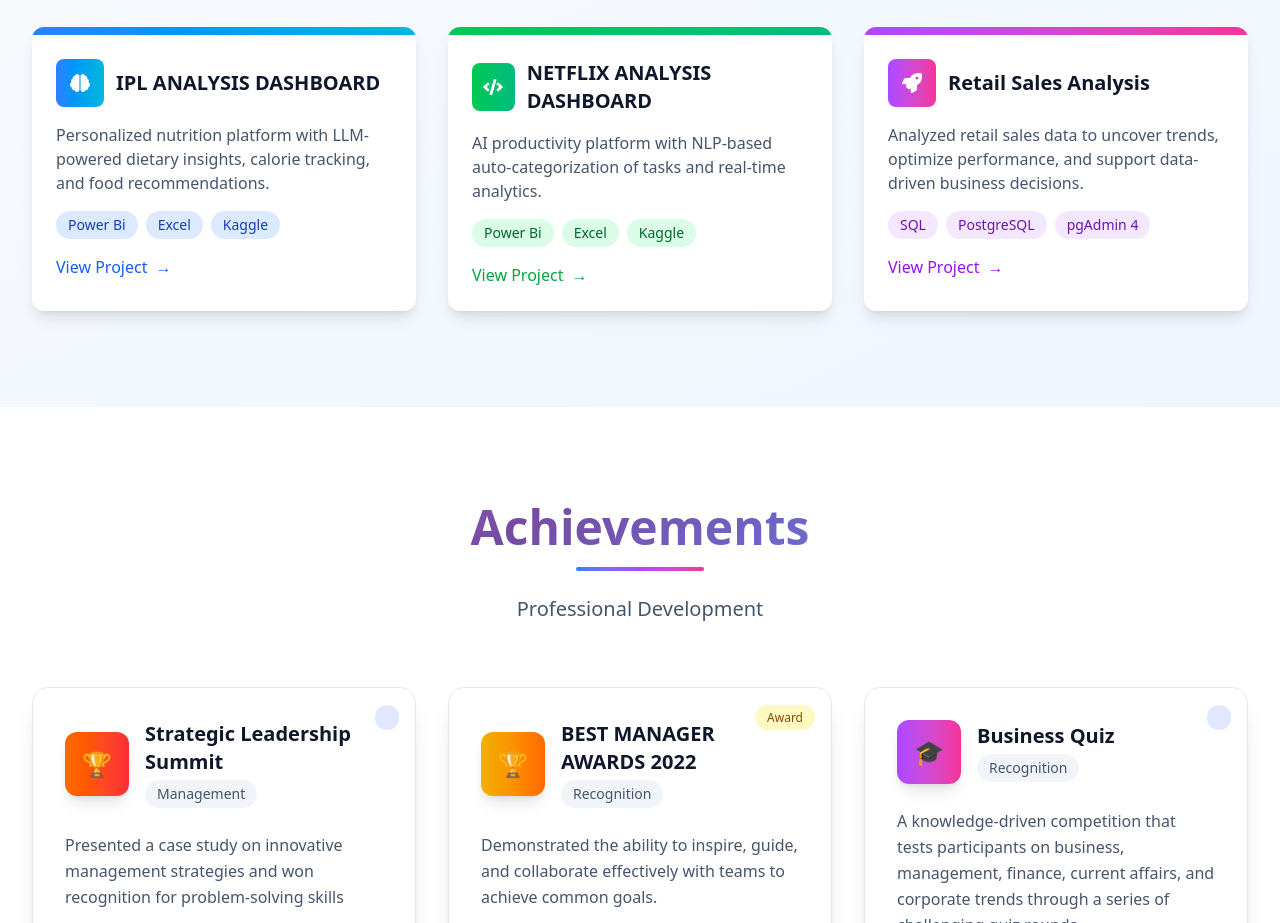
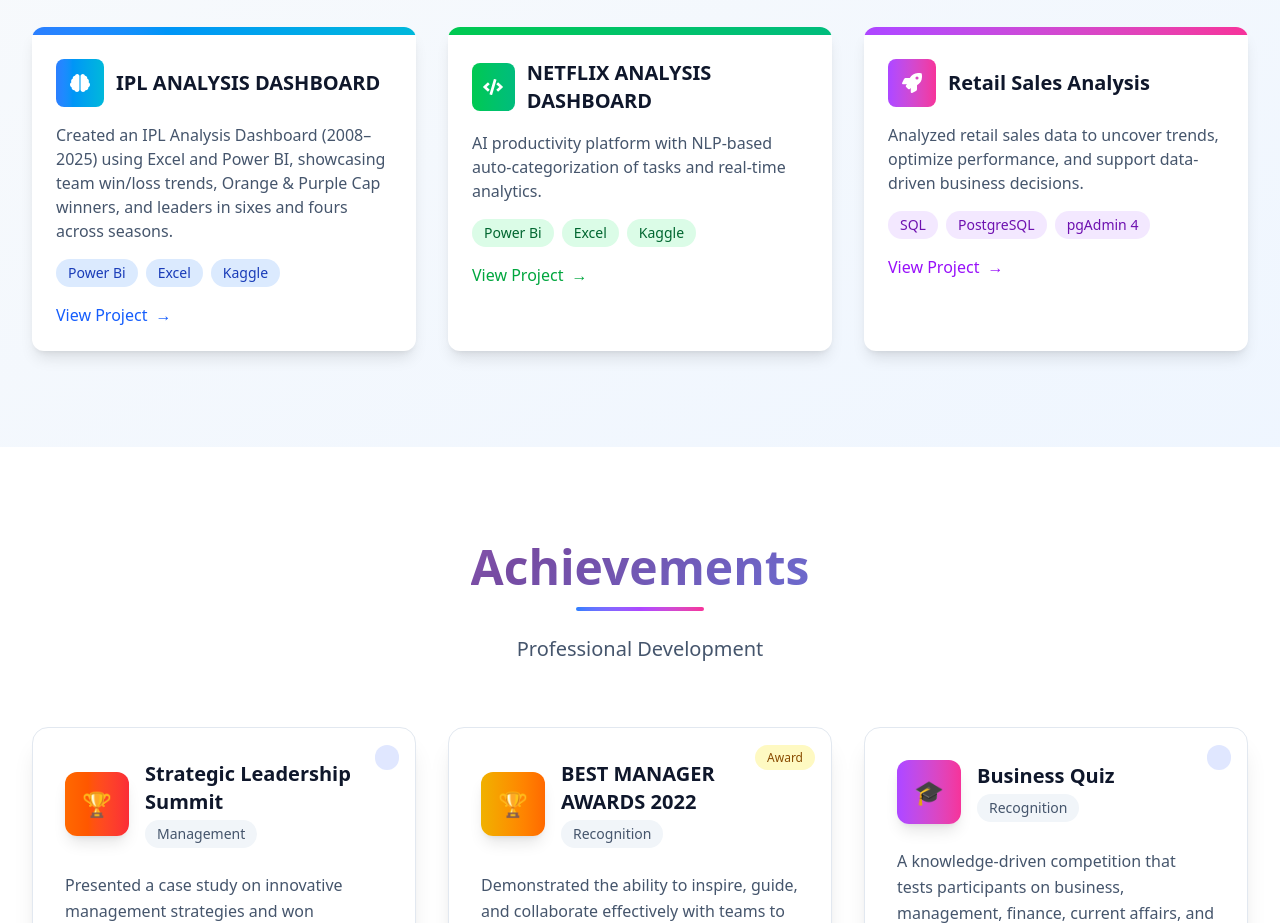
Before and after one commit to IamPravith/my-protfolio, a Next.js app: page / in a window 1280 px wide. Shown: the part 5880-6803 px from the top of the page. Built offline with nearby package versions, Linux system fonts and the light colour scheme.

Commit message:
Update project with latest changes

```diff
--- a/src/app/page.tsx
+++ b/src/app/page.tsx
@@ -854,7 +854,7 @@
             {[
               {
                 title: "IPL ANALYSIS DASHBOARD",
-                description: "Personalized nutrition platform with LLM-powered dietary insights, calorie tracking, and food recommendations.",
+                description: "Created an IPL Analysis Dashboard (2008–2025) using Excel and Power BI, showcasing team win/loss trends, Orange & Purple Cap winners, and leaders in sixes and fours across seasons.",
                 tags: ["Power Bi", "Excel", "Kaggle"],
                 tagColors: "bg-blue-100 dark:bg-blue-900 text-blue-800 dark:text-blue-200",
                 linkColor: "text-blue-600 dark:text-blue-400",
```
